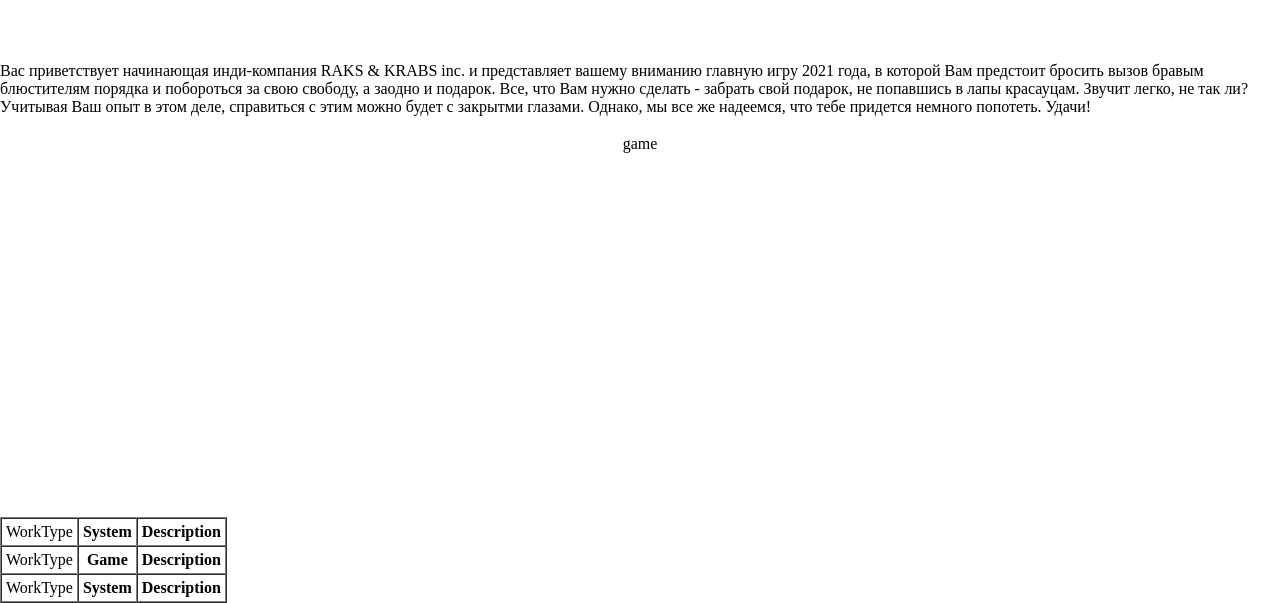
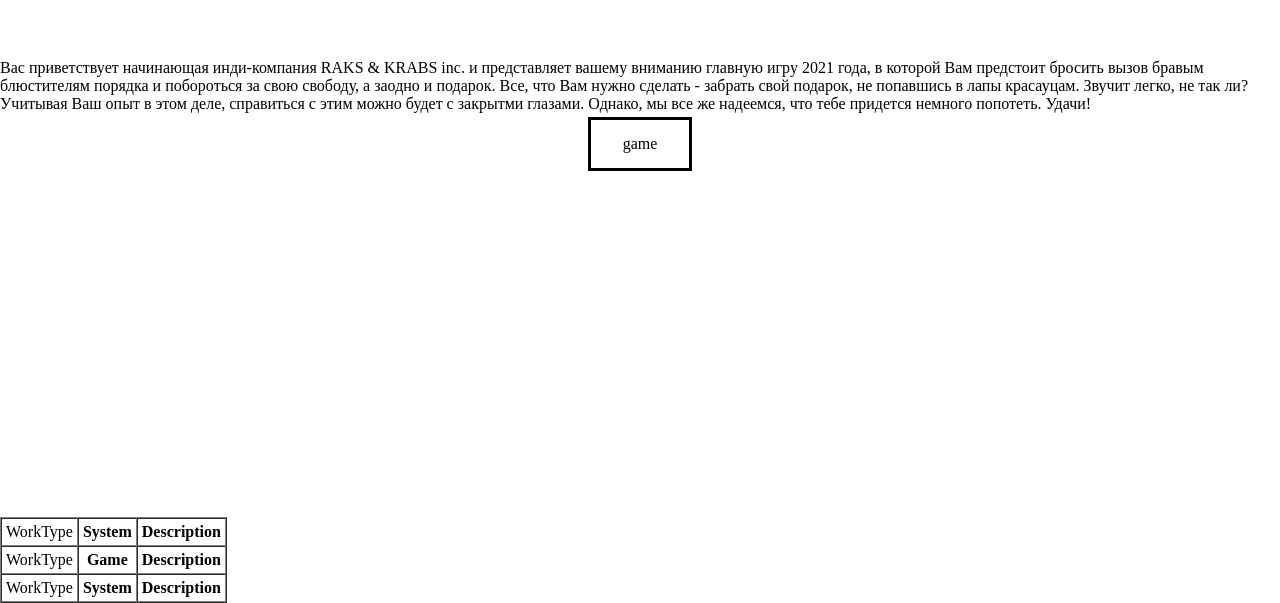
Before and after one commit to ZheniaKarpovich/hbdcbkv, a website: page pages/main/index.html in a window 1280 px wide. Shown: the part 1083-1686 px from the top of the page. Drawn offline with nearby package versions, Linux system fonts and the light colour scheme; files that its build step writes are made by us from their sources.

Commit message:
beautiful button

```diff
--- a/public/assets/styles/main.css
+++ b/public/assets/styles/main.css
@@ -19,7 +19,7 @@
 
 .button {
   background-color: #FFFFFF;
-  border: none;
+  border-style: solid;
   color: black;
   padding: 15px 32px;
   text-align: center;
@@ -32,7 +32,7 @@
 
 .button:hover {
   background-color: #000000;
-  border: none;
+  border-style: solid;
   color: white;
   padding: 15px 32px;
   text-align: center;
```
